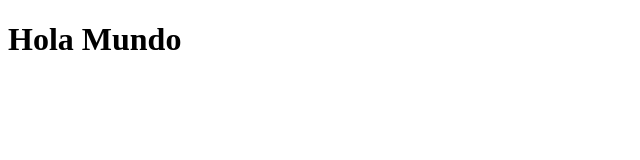
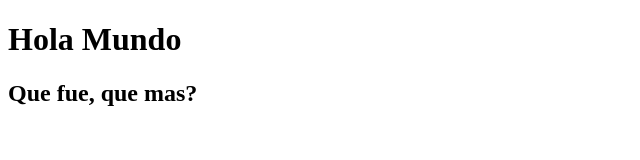
Before and after one commit to PabloGSA/Queen-Blog, a plain HTML site: page index.html in a window 1280 px wide. Shown: the whole page, without its empty margins (0-640 px from the left). Drawn offline with Linux system fonts and the light colour scheme.

Commit message:
First Commit

```diff
--- a/index.html
+++ b/index.html
@@ -7,5 +7,6 @@
 </head>
 <body>
     <h1> Hola Mundo</h1>
+    <h2> Que fue, que mas?</h2>
 </body>
 </html>
```
